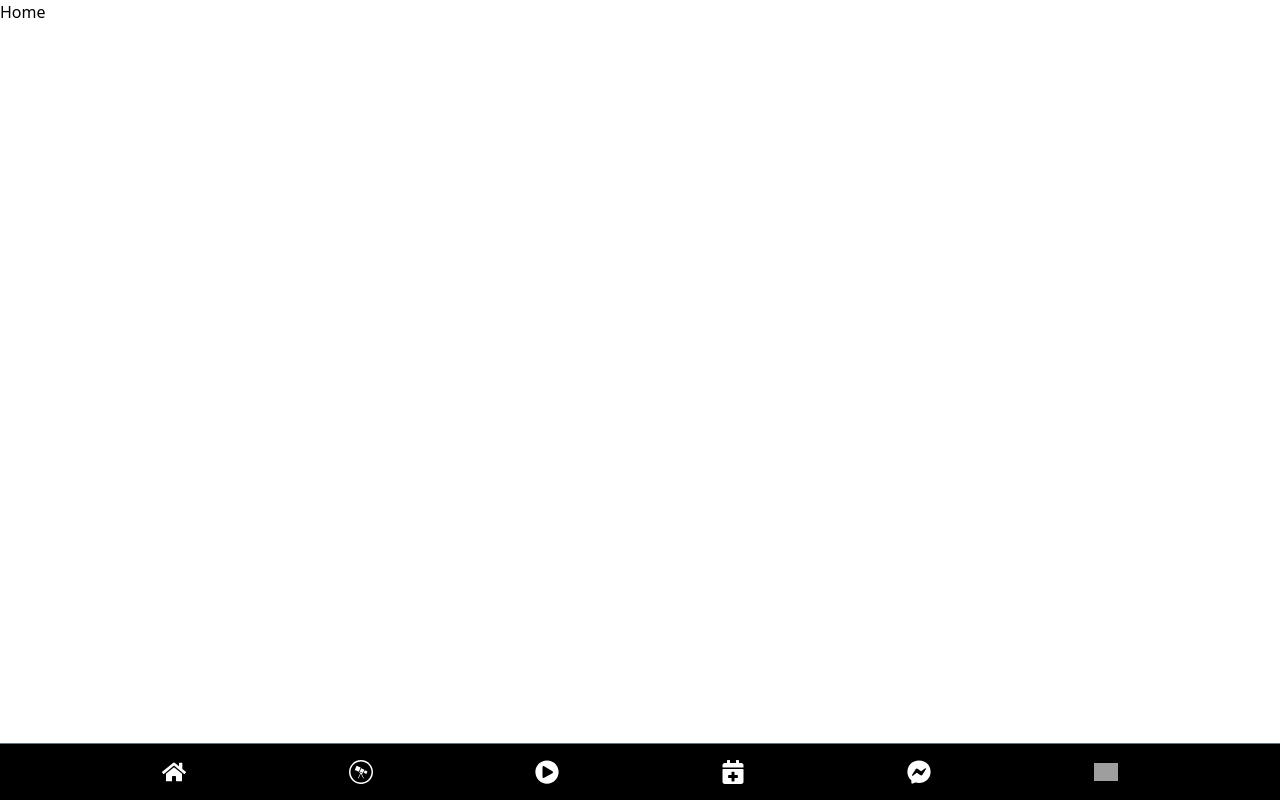
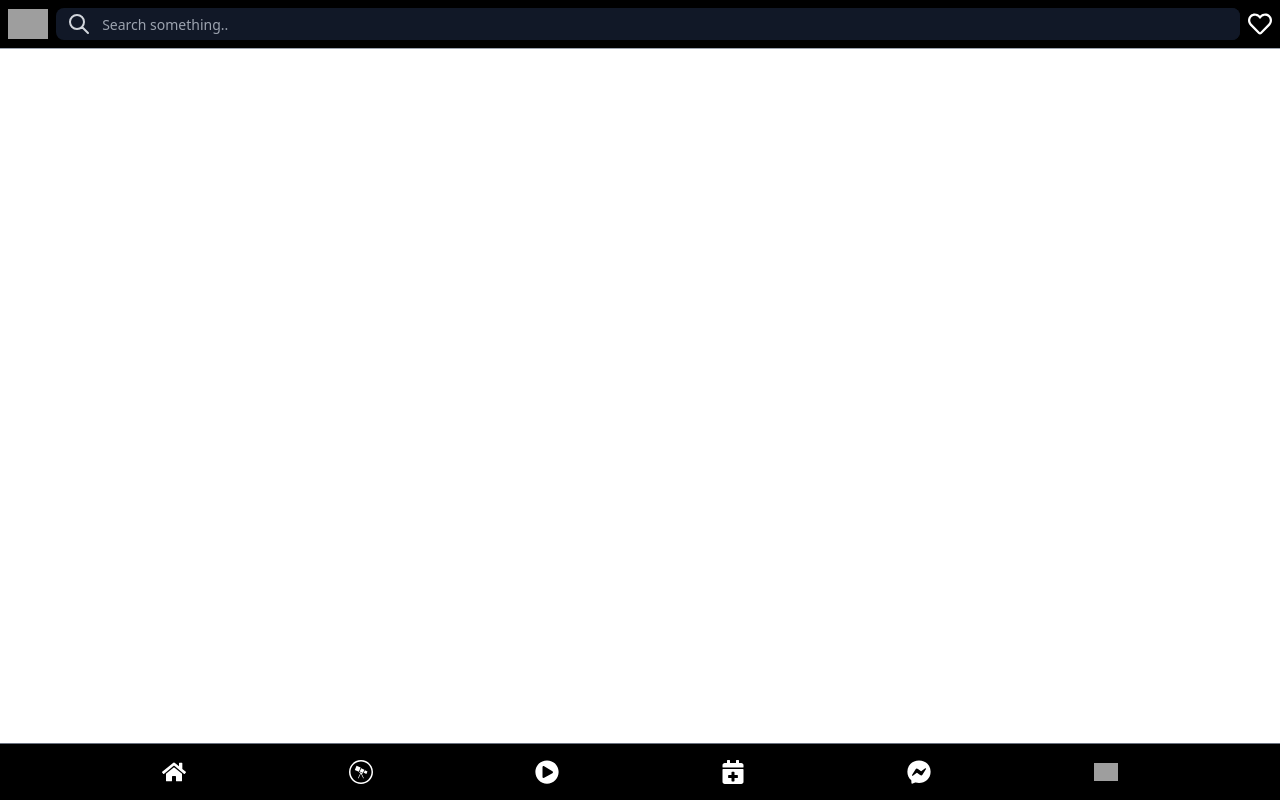
Before and after one commit to muhammadAbdulMannan2022/socialClient, a React (Vite) app: page / in a window 1280 px wide. Built offline with nearby package versions, Linux system fonts and the light colour scheme; grey boxes are pictures that could not be loaded.

Commit message:
top part done. nave > top

```diff
--- /dev/null
+++ b/src/components/NaveBar/SearchBar.jsx
@@ -0,0 +1,46 @@
+import React from "react";
+import { FaHeart, FaRegHeart } from "react-icons/fa";
+
+export default function SearchBar() {
+  return (
+    <div className="flex bg-black absolute top-0 w-full border-b border-gray-400 text-white items-center gap-2 py-2 px-2 justify-between">
+      <div className="max-w-[40px]">
+        <img
+          className="w-full"
+          src="https://i.ibb.co.com/6n6ShBz/logo-removebg-preview.png"
+          alt="i"
+        />
+      </div>
+      <div className="w-full mx-auto">
+        <div className="relative flex items-center w-full h-8 rounded-lg focus-within:shadow-lg bg-gray-900 overflow-hidden">
+          <div className="grid place-items-center h-full w-12 text-gray-300">
+            <svg
+              xmlns="http://www.w3.org/2000/svg"
+              className="h-6 w-6"
+              fill="none"
+              viewBox="0 0 24 24"
+              stroke="currentColor"
+            >
+              <path
+                strokeLinecap="round"
+                strokeLinejoin="round"
+                strokeWidth="2"
+                d="M21 21l-6-6m2-5a7 7 0 11-14 0 7 7 0 0114 0z"
+              />
+            </svg>
+          </div>
+
+          <input
+            className="peer h-full w-full outline-none text-sm bg-gray-900 text-gray-300 pr-2"
+            type="text"
+            id="search"
+            placeholder="Search something.."
+          />
+        </div>
+      </div>
+      <div>
+        <FaRegHeart className="text-[24px] hover:text-pink-600 cursor-pointer" />
+      </div>
+    </div>
+  );
+}
--- a/src/layouts/HomeLayout.jsx
+++ b/src/layouts/HomeLayout.jsx
@@ -1,11 +1,15 @@
 import React from "react";
 import { Outlet } from "react-router-dom";
 import NaveBar from "../components/NaveBar/NaveBar";
+import SearchBar from "../components/NaveBar/SearchBar";
 
 const HomeLayout = () => {
   return (
     <div>
-      <NaveBar />
+      <div>
+        <SearchBar />
+        <NaveBar />
+      </div>
       <Outlet></Outlet>
     </div>
   );
```
